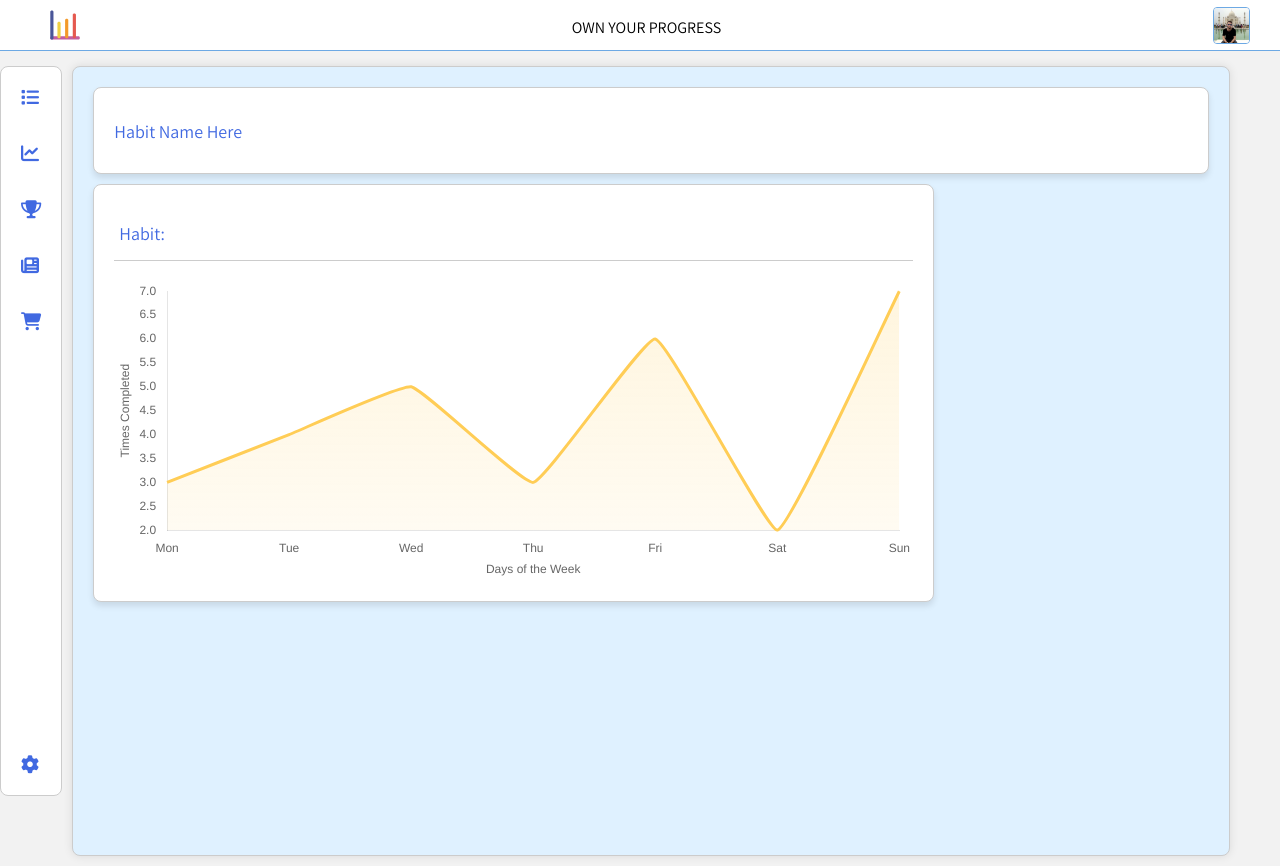
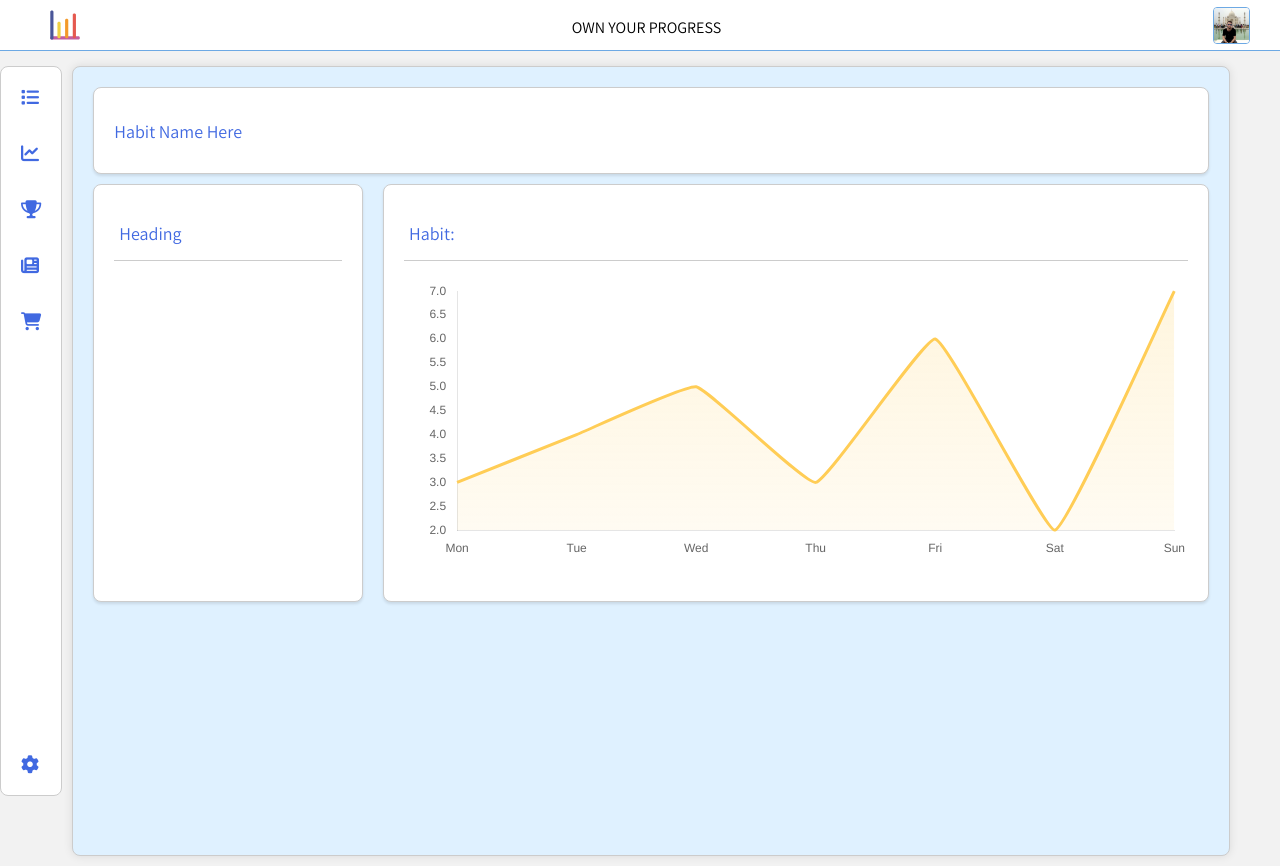
Before and after one commit to joseph-johnson27001/habits_tracker, a Vue app: page /#/habit in a window 1280 px wide. Built offline with nearby package versions, Linux system fonts and the light colour scheme.

Commit message:
Habit layout

```diff
--- a/src/App.vue
+++ b/src/App.vue
@@ -64,7 +64,7 @@ h1 {
   border-radius: 8px;
   padding: 20px;
   margin-bottom: 10px;
-  box-shadow: 0 4px 6px rgba(0, 0, 0, 0.1);
+  box-shadow: 0 2px 3px rgba(0, 0, 0, 0.1);
 }
 
 .content-container {
--- a/src/views/HabitPage.vue
+++ b/src/views/HabitPage.vue
@@ -5,11 +5,12 @@
     </div>
     <div class="habit-layout">
       <div class="card">
-        <HabitLineGraph
-          :habitData="habitData"
-          yAxisLabel="Times Completed"
-          xAxisLabel="Days of the Week"
-        />
+        <div class="heading-container">
+          <h1>Heading</h1>
+        </div>
+      </div>
+      <div class="card">
+        <HabitLineGraph :habitData="habitData" />
       </div>
     </div>
   </div>
@@ -48,6 +49,13 @@ h1 {
 }
 .habit-layout {
   display: grid;
-  grid-template-columns: 3fr 1fr;
+  grid-template-columns: 1fr 3fr;
+  gap: 20px;
+}
+
+.heading-container {
+  padding: 5px;
+  border-bottom: 1px solid #ccc;
+  margin-bottom: 20px;
 }
 </style>
```
